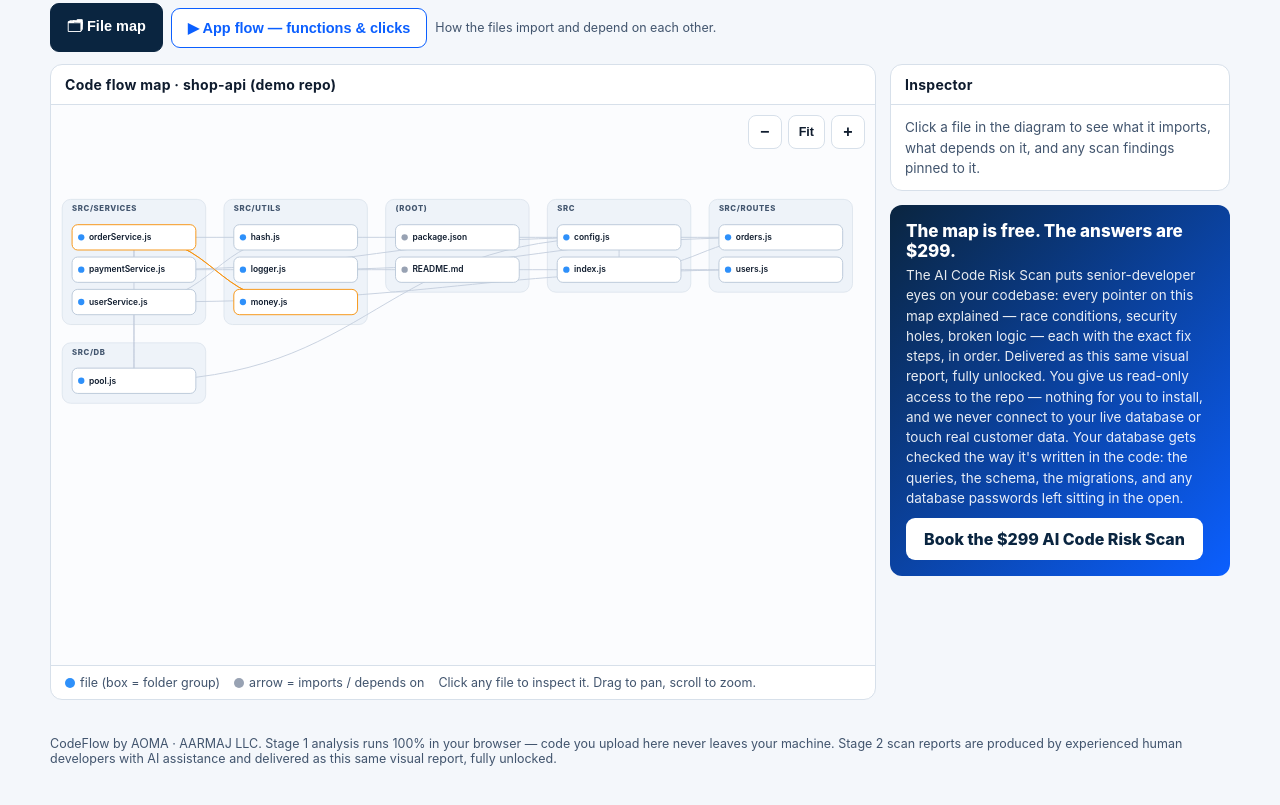
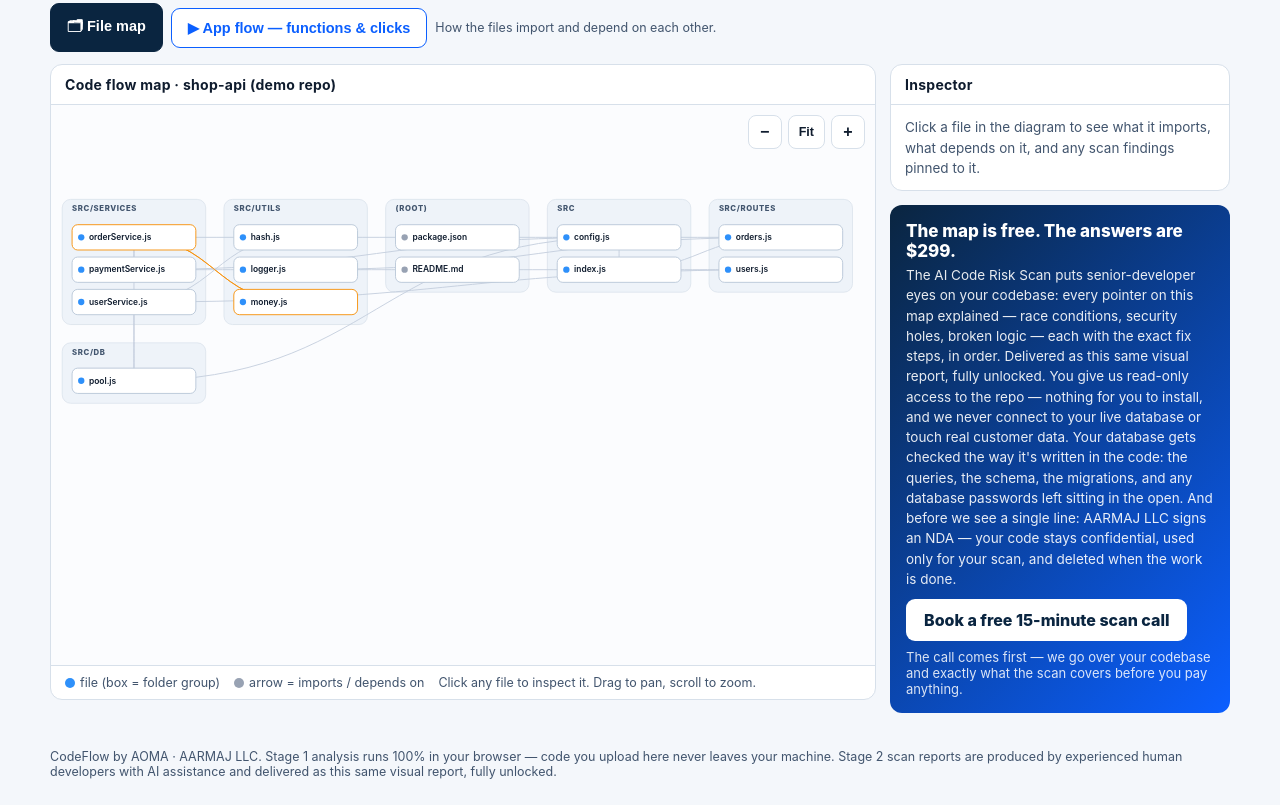
Before and after one commit to AarmajUS/aoma-codeflow, a plain HTML site: page index.html in a window 1280 px wide. Shown: the part 894-1699 px from the top of the page. Drawn offline with Linux system fonts and the light colour scheme.

Commit message:
CTA: booking button to the 15-min Book A Consultation calendar; NDA promise added

```diff
--- a/index.html
+++ b/index.html
@@ -193,8 +193,9 @@
 
         <div class="cta" id="ctaBox">
           <div class="t">The map is free. The answers are $299.</div>
-          <div class="d">The AI Code Risk Scan puts senior-developer eyes on your codebase: every pointer on this map explained — race conditions, security holes, broken logic — each with the exact fix steps, in order. Delivered as this same visual report, fully unlocked. You give us read-only access to the repo — nothing for you to install, and we never connect to your live database or touch real customer data. Your database gets checked the way it's written in the code: the queries, the schema, the migrations, and any database passwords left sitting in the open.</div>
-          <a class="btn" href="https://aomaai.com" target="_blank" rel="noopener">Book the $299 AI Code Risk Scan</a>
+          <div class="d">The AI Code Risk Scan puts senior-developer eyes on your codebase: every pointer on this map explained — race conditions, security holes, broken logic — each with the exact fix steps, in order. Delivered as this same visual report, fully unlocked. You give us read-only access to the repo — nothing for you to install, and we never connect to your live database or touch real customer data. Your database gets checked the way it's written in the code: the queries, the schema, the migrations, and any database passwords left sitting in the open. And before we see a single line: AARMAJ LLC signs an NDA — your code stays confidential, used only for your scan, and deleted when the work is done.</div>
+          <a class="btn" href="https://api.leadconnectorhq.com/widget/booking/aHexjDDTDDnpcHqOX9Sb" target="_blank" rel="noopener">Book a free 15-minute scan call</a>
+          <div style="margin-top:8px;font-size:13px;opacity:.85">The call comes first — we go over your codebase and exactly what the scan covers before you pay anything.</div>
         </div>
       </div>
     </div>
```
